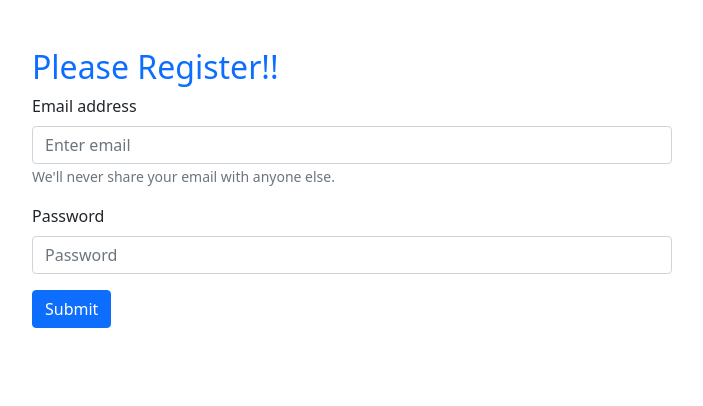
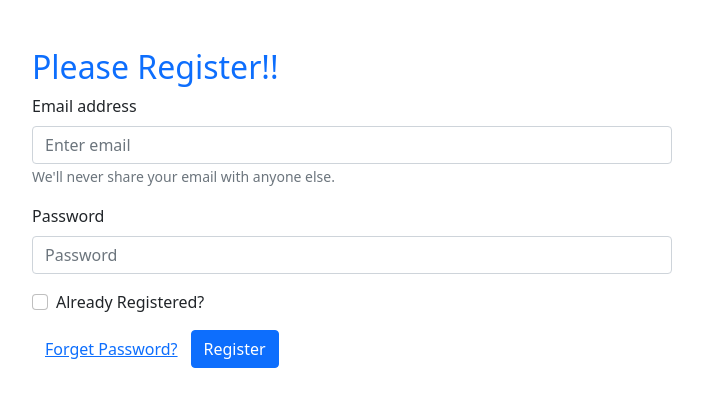
Before and after one commit to abdullahbinrowshan/email-password-auth, a React (Create React App) app: page / in a window 1280 px wide. Shown: the top 406 px of the page, without its empty margins (288-991 px from the left). Built offline with nearby package versions, Linux system fonts and the light colour scheme.

Commit message:
forgot button added 7

```diff
--- a/src/App.js
+++ b/src/App.js
@@ -1,4 +1,4 @@
-import { createUserWithEmailAndPassword, getAuth } from "firebase/auth";
+import { createUserWithEmailAndPassword, getAuth, sendEmailVerification, sendPasswordResetEmail, signInWithEmailAndPassword } from "firebase/auth";
 import 'bootstrap/dist/css/bootstrap.min.css';
 import './App.css';
 import app from "./firebase.init";
@@ -10,6 +10,7 @@
 
 function App() {
   const [validated, setValidated] = useState(false);
+  const [registered, setRegistered] = useState(false);
   const [error, setError] = useState('');
   const [email, setEmail] = useState('');
   const [password, setPassword] = useState('');
@@ -20,6 +21,10 @@
 
   const handlePasswordBlur = event => {
     setPassword(event.target.value);
+  }
+
+  const handleRegisteredChange = event => {
+    setRegistered(event.target.checked);
   }
 
   const handleFormSubmit = event => {
@@ -37,21 +42,51 @@
     setValidated(true);
     setError('');
 
-    createUserWithEmailAndPassword(auth, email, password)
+    if (registered) {
+      signInWithEmailAndPassword(auth, email, password)
       .then(result => {
         const user = result.user;
         console.log(user);
       })
       .catch(error => {
-        console.error('error:', error)
+        console.error(error);
+        setError(error.message)
       })
+    } else {
+      createUserWithEmailAndPassword(auth, email, password)
+        .then(result => {
+          const user = result.user;
+          console.log(user);
+          setEmail('');
+          setPassword('');
+          verifyEmail();
+        })
+        .catch(error => {
+          console.error('error:', error)
+          setError(error.message)
+        })
+    }
+
+    const verifyEmail = () => {
+      sendEmailVerification(auth.currentUser)
+      .then(() => {
+        console.log('Email Verification Sent');
+      })
+    }
     event.preventDefault();
+  }
+
+  const handlePasswordReset = () => {
+    sendPasswordResetEmail(auth, email)
+    .then(() => {
+      console.log('email sent');
+    })
   }
 
   return (
     <div>
       <div className="registration w-50 mx-auto mt-5">
-        <h2 className="text-primary">Please Register!!</h2>
+        <h2 className="text-primary">Please {registered ? "Login" : "Register"}!!</h2>
         <Form noValidate validated={validated} onSubmit={handleFormSubmit}>
           <Form.Group className="mb-3" controlId="formBasicEmail">
             <Form.Label>Email address</Form.Label>
@@ -70,13 +105,14 @@
             <Form.Control.Feedback type="invalid">
               Please provide a valid password.
             </Form.Control.Feedback>
-          </Form.Group>{/*
-          <Form.Group className="mb-3" controlId="formBasicCheckbox">
-            <Form.Check type="checkbox" label="Check me out" />
-          </Form.Group> */}
+          </Form.Group>{
+            <Form.Group className="mb-3" controlId="formBasicCheckbox">
+              <Form.Check onChange={handleRegisteredChange} type="checkbox" label="Already Registered?" />
+            </Form.Group>}
           <p className="text-danger">{error}</p>
+          <Button onClick={handlePasswordReset} variant="link" >Forget Password?</Button>
           <Button variant="primary" type="submit">
-            Submit
+            {registered ? 'Login' : 'Register'}
           </Button>
         </Form>
       </div>
```
